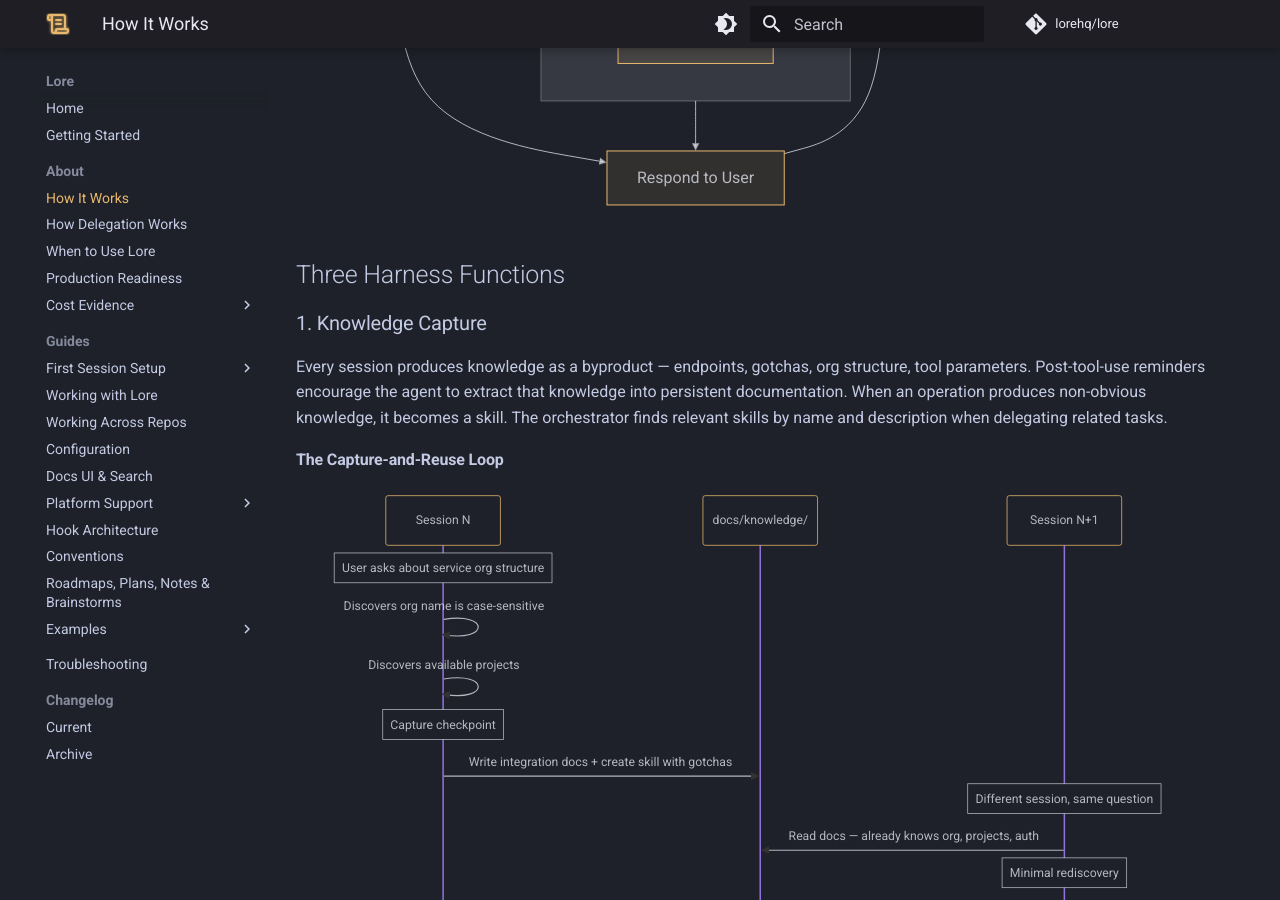
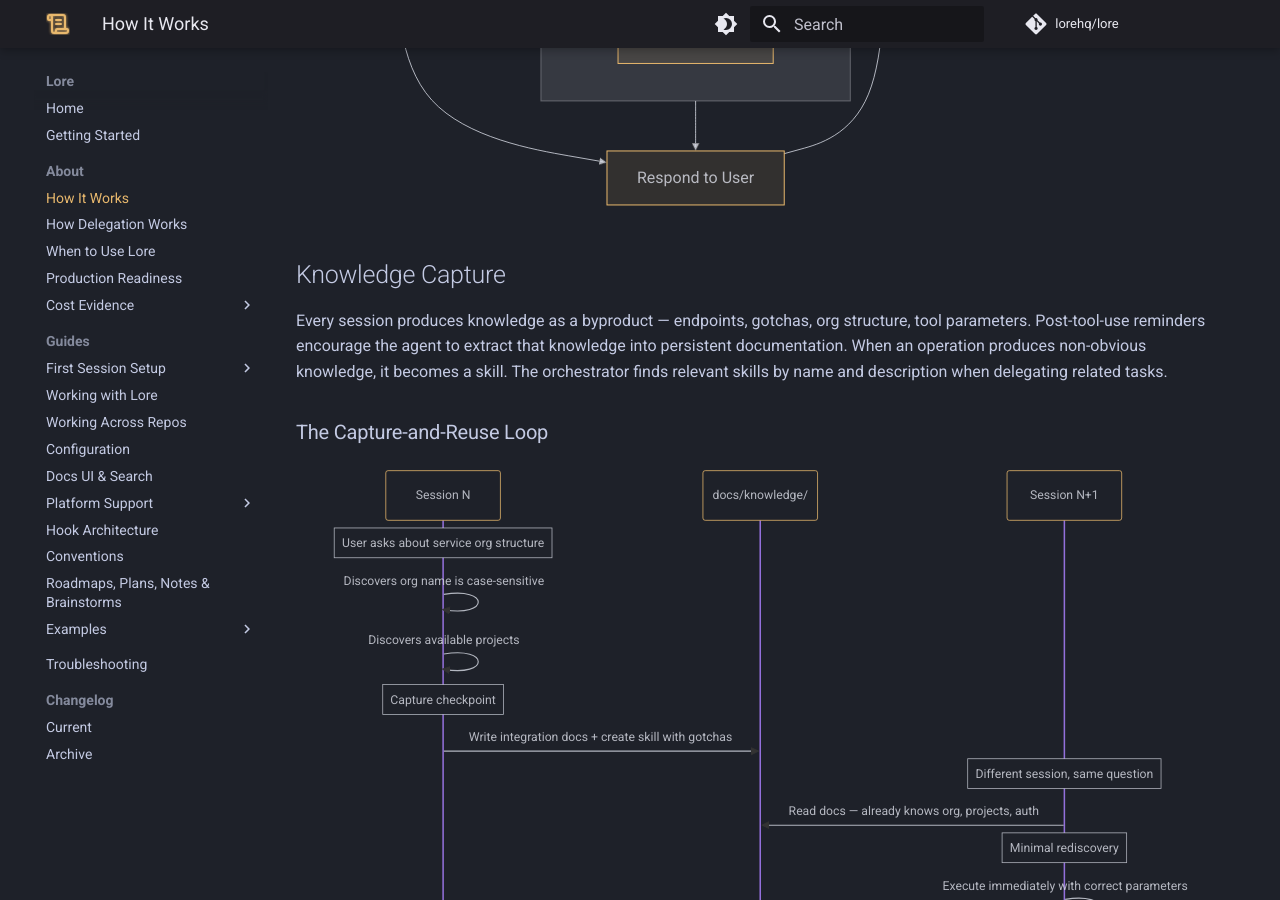
Before and after one commit to lorehq/lore-docs, an MkDocs documentation site: the page built from docs/how-it-works.md, in a window 1280 px wide and 900 px high, scrolled down 3235 px. Built offline with MkDocs 1.6.1 and Material for MkDocs 9.7.7, drawn with Linux system fonts in a browser that asks for light colours; comment, search, counter and statistics services are not loaded.

Commit message:
Fix orphaned "Three Harness Functions" heading in how-it-works
The heading promised three numbered sections but only #1 existed.
The other two (Context Efficiency, Hook Architecture) were already
peer-level sections. Promote Knowledge Capture to h2 and drop the
wrapper heading.

Co-Authored-By: Claude Opus 4.6 <noreply@anthropic.com>

````diff
--- a/docs/how-it-works.md
+++ b/docs/how-it-works.md
@@ -74,13 +74,11 @@ flowchart TB
     KB -.->|Next Session| Parse
 ```
 
-## Three Harness Functions
-
-### 1. Knowledge Capture
+## Knowledge Capture
 
 Every session produces knowledge as a byproduct — endpoints, gotchas, org structure, tool parameters. Post-tool-use reminders encourage the agent to extract that knowledge into persistent documentation. When an operation produces non-obvious knowledge, it becomes a skill. The orchestrator finds relevant skills by name and description when delegating related tasks.
 
-#### The Capture-and-Reuse Loop
+### The Capture-and-Reuse Loop
 
 ```mermaid
 sequenceDiagram
@@ -101,7 +99,7 @@ sequenceDiagram
     S2->>S2: Execute immediately with correct parameters
 ```
 
-#### What Gets Captured Where
+### What Gets Captured Where
 
 | Knowledge Type | Destination | Example |
 |---------------|-------------|---------|
@@ -113,11 +111,11 @@ sequenceDiagram
 | Quick observations, bugs | `docs/work/notes/` | Flaky auth timeout under load |
 | Multi-step procedures | `docs/knowledge/runbooks/` | Deploy to staging |
 
-#### Ownership
+### Ownership
 
 See [Platform Overview: Sync Boundaries](guides/platforms/index.md#sync-boundaries) for the `lore-*` prefix convention and what sync overwrites.
 
-#### How Skills Grow
+### How Skills Grow
 
 Skills are created from gotchas encountered during work. Lore ships with built-in workers (`lore-worker` tiers and `lore-explore`) — dynamic, ephemeral agents that are spawned per-task with specific conventions and skills to load, then dissolved after the task completes.
 
````
